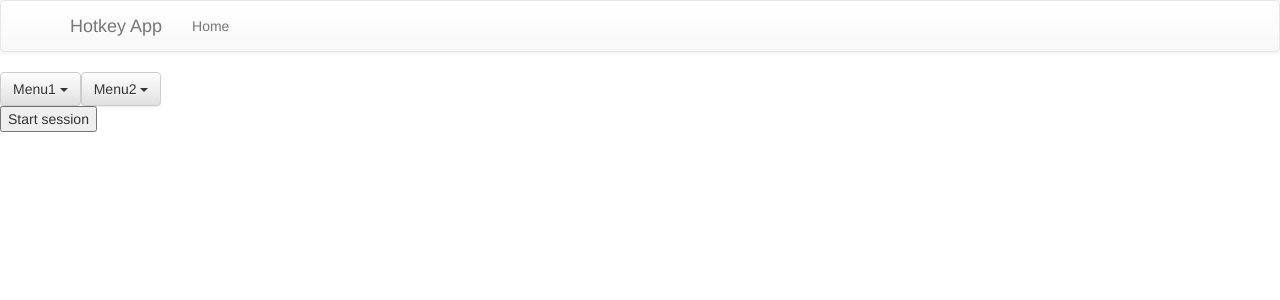
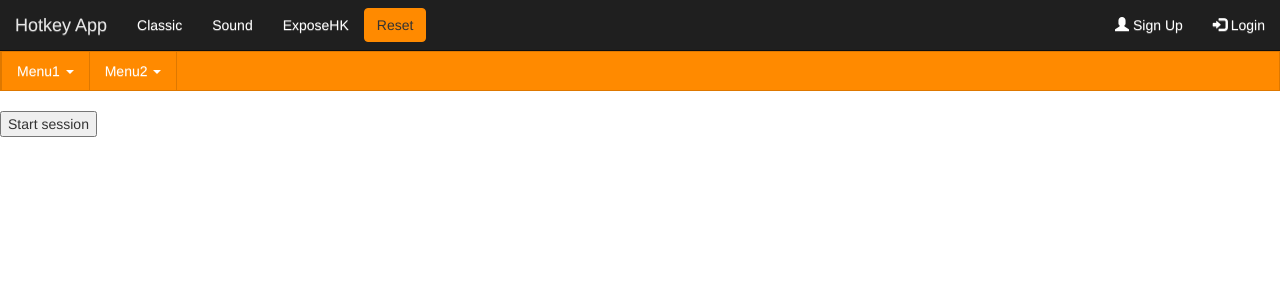
Before and after one commit to Datshlag/IGR205, an Angular app in the folder hotkey-app/: page / in a window 1280 px wide. Shown: the top 300 px of the page. Built offline with nearby package versions, Linux system fonts and the light colour scheme.

Commit message:
html/css for app WIP

```diff
--- a/hotkey-app/src/app/components/menubar/menubar.component.css
+++ b/hotkey-app/src/app/components/menubar/menubar.component.css
@@ -1,3 +1,133 @@
-.action {
-  cursor: pointer;
+.navbar-custom {
+  background-color: #ff8a00;
+  border-color: #de7800;
+  border-radius: 0px;
 }
+.navbar-custom .navbar-brand {
+  color: #ffffff;
+}
+.navbar-custom .navbar-brand:hover,
+.navbar-custom .navbar-brand:focus {
+  color: #e6e6e6;
+  background-color: transparent;
+}
+.navbar-custom .navbar-text {
+  color: #ffffff;
+}
+.navbar-custom {
+	min-height:40px; height: 40px;
+}
+.navbar-custom .navbar-brand {
+	padding: 0px 12px;
+	font-size: 16px;
+	line-height: 40px;
+}
+.navbar-custom .navbar-nav > li > a {
+	padding-top: 0px;
+	padding-bottom: 0px;
+	line-height: 38px;
+}
+.navbar-custom .navbar-nav {
+    margin: 0 -15px;
+}
+.navbar-custom .navbar-nav > li:last-child > a {
+  border-right: 1px solid #de7800;
+}
+.navbar-custom .navbar-nav > li > a {
+  color: #ffffff;
+  border-left: 1px solid #de7800;
+}
+.navbar-custom .navbar-nav > li > a:hover,
+.navbar-custom .navbar-nav > li > a:focus {
+  color: #ffffff;
+  background-color: transparent;
+}
+.navbar-custom .navbar-nav > .active > a,
+.navbar-custom .navbar-nav > .active > a:hover,
+.navbar-custom .navbar-nav > .active > a:focus {
+  color: #ffffff;
+  background-color: #de7800;
+}
+.navbar-custom .navbar-nav > .disabled > a,
+.navbar-custom .navbar-nav > .disabled > a:hover,
+.navbar-custom .navbar-nav > .disabled > a:focus {
+  color: #cccccc;
+  background-color: transparent;
+}
+.navbar-custom .navbar-toggle {
+  border-color: #dddddd;
+}
+.navbar-custom .navbar-toggle:hover,
+.navbar-custom .navbar-toggle:focus {
+  background-color: #dddddd;
+}
+.navbar-custom .navbar-toggle .icon-bar {
+  background-color: #cccccc;
+}
+.navbar-custom .navbar-collapse,
+.navbar-custom .navbar-form {
+  border-color: #db7700;
+}
+.navbar-custom .navbar-nav > .dropdown > a:hover .caret,
+.navbar-custom .navbar-nav > .dropdown > a:focus .caret {
+  border-top-color: #ffffff;
+  border-bottom-color: #ffffff;
+}
+.navbar-custom .navbar-nav > .open > a,
+.navbar-custom .navbar-nav > .open > a:hover,
+.navbar-custom .navbar-nav > .open > a:focus {
+  background-color: #de7800;
+  color: #ffffff;
+}
+.navbar-custom .navbar-nav > .open > a .caret,
+.navbar-custom .navbar-nav > .open > a:hover .caret,
+.navbar-custom .navbar-nav > .open > a:focus .caret {
+  border-top-color: #ffffff;
+  border-bottom-color: #ffffff;
+}
+.navbar-custom .navbar-nav > .dropdown > a .caret {
+  border-top-color: #ffffff;
+  border-bottom-color: #ffffff;
+}
+@media (max-width: 767) {
+  .navbar-custom .navbar-nav .open .dropdown-menu > li > a {
+    color: #ffffff;
+  }
+  .navbar-custom .navbar-nav .open .dropdown-menu > li > a:hover,
+  .navbar-custom .navbar-nav .open .dropdown-menu > li > a:focus {
+    color: #ffffff;
+  }
+  .navbar-custom .navbar-nav .open .dropdown-menu > .active > a,
+  .navbar-custom .navbar-nav .open .dropdown-menu > .active > a:hover,
+  .navbar-custom .navbar-nav .open .dropdown-menu > .active > a:focus {
+    color: #ffffff;
+    background-color: #de7800;
+  }
+  .navbar-custom .navbar-nav .open .dropdown-menu > .disabled > a,
+  .navbar-custom .navbar-nav .open .dropdown-menu > .disabled > a:hover,
+  .navbar-custom .navbar-nav .open .dropdown-menu > .disabled > a:focus {
+    color: #cccccc;
+  }
+}
+.navbar-custom .navbar-link {
+  color: #ffffff;
+}
+.navbar-custom .navbar-link:hover {
+  color: #ffffff;
+}
+
+.navbar-custom .navbar-collapse.collapse {
+  display: block!important;
+}
+
+.navbar-custom .navbar-nav>li, .navbar-nav {
+  float: left !important;
+}
+
+.navbar-custom .navbar-nav.navbar-right:last-child {
+  margin-right: -15px !important;
+}
+
+.navbar-custom .navbar-right {
+  float: right!important;
+}
--- a/hotkey-app/src/app/components/menubar/menubar.component.html
+++ b/hotkey-app/src/app/components/menubar/menubar.component.html
@@ -1,14 +1,13 @@
-<div class="btn-group" *ngFor="let menu of menus">
-  <div class="dropdown">
-    <button class="btn btn-default dropdown-toggle"
-      type="button" data-toggle="dropdown">
-      {{menu.name}}
-      <span class="caret"></span>
-    </button>
-    <ul class="dropdown-menu" aria-labelledby="dropdownMenu1">
-      <li *ngFor="let action of menu.actions" class="action">
-        <app-classic [action]="action"></app-classic>
-      </li>
-    </ul>
-  </div>
+<div class="navbar navbar-custom navbar-xs">
+    <div class="container-fluid">
+        <ul class="nav navbar-nav">
+            <li class="dropdown" *ngFor="let menu of menus">
+                <a class="dropdown-toggle" data-toggle="dropdown" href="#">{{menu.name}} <span class="caret"></span></a>
+            <ul class="dropdown-menu">
+                <li *ngFor="let action of menu.actions" class="action">
+                <app-classic [action]="action"></app-classic>
+                </li>
+            </ul>
+        </ul>
+    </div>
 </div>
--- a/hotkey-app/src/app/components/navbar/navbar.component.css
+++ b/hotkey-app/src/app/components/navbar/navbar.component.css
@@ -0,0 +1,126 @@
+.navbar-custom {
+  background-color: #1f1f1f;
+  border-color: #0e0e0e;
+  margin-bottom: 0px;
+}
+.navbar-custom .navbar-brand {
+  color: #ffffff;
+}
+.navbar-custom .navbar-brand:hover,
+.navbar-custom .navbar-brand:focus {
+  color: #e6e6e6;
+  background-color: transparent;
+}
+.navbar-custom .navbar-text {
+  color: #ffffff;
+}
+.navbar-custom .navbar-nav > li > a {
+  color: #ffffff;
+}
+.navbar-custom .navbar-nav > li > a:hover,
+.navbar-custom .navbar-nav > li > a:focus {
+  color: #ff8a00;
+  background-color: transparent;
+}
+.navbar-custom .navbar-nav > .active > a,
+.navbar-custom .navbar-nav > .active > a:hover,
+.navbar-custom .navbar-nav > .active > a:focus {
+  color: #ff8a00;
+  background-color: #0e0e0e;
+}
+.navbar-custom .navbar-nav > .disabled > a,
+.navbar-custom .navbar-nav > .disabled > a:hover,
+.navbar-custom .navbar-nav > .disabled > a:focus {
+  color: #cccccc;
+  background-color: transparent;
+}
+.navbar-custom .navbar-toggle {
+  border-color: #dddddd;
+}
+.navbar-custom .navbar-toggle:hover,
+.navbar-custom .navbar-toggle:focus {
+  background-color: #dddddd;
+}
+.navbar-custom .navbar-toggle .icon-bar {
+  background-color: #cccccc;
+}
+.navbar-custom .navbar-collapse,
+.navbar-custom .navbar-form {
+  border-color: #0d0d0d;
+}
+.navbar-custom .navbar-nav > .dropdown > a:hover .caret,
+.navbar-custom .navbar-nav > .dropdown > a:focus .caret {
+  border-top-color: #ff8a00;
+  border-bottom-color: #ff8a00;
+}
+.navbar-custom .navbar-nav > .open > a,
+.navbar-custom .navbar-nav > .open > a:hover,
+.navbar-custom .navbar-nav > .open > a:focus {
+  background-color: #0e0e0e;
+  color: #ff8a00;
+}
+.navbar-custom .navbar-nav > .open > a .caret,
+.navbar-custom .navbar-nav > .open > a:hover .caret,
+.navbar-custom .navbar-nav > .open > a:focus .caret {
+  border-top-color: #ff8a00;
+  border-bottom-color: #ff8a00;
+}
+.navbar-custom .navbar-nav > .dropdown > a .caret {
+  border-top-color: #ffffff;
+  border-bottom-color: #ffffff;
+}
+@media (max-width: 767) {
+  .navbar-custom .navbar-nav .open .dropdown-menu > li > a {
+    color: #ffffff;
+  }
+  .navbar-custom .navbar-nav .open .dropdown-menu > li > a:hover,
+  .navbar-custom .navbar-nav .open .dropdown-menu > li > a:focus {
+    color: #ff8a00;
+    background-color: transparent;
+  }
+  .navbar-custom .navbar-nav .open .dropdown-menu > .active > a,
+  .navbar-custom .navbar-nav .open .dropdown-menu > .active > a:hover,
+  .navbar-custom .navbar-nav .open .dropdown-menu > .active > a:focus {
+    color: #ff8a00;
+    background-color: #0e0e0e;
+  }
+  .navbar-custom .navbar-nav .open .dropdown-menu > .disabled > a,
+  .navbar-custom .navbar-nav .open .dropdown-menu > .disabled > a:hover,
+  .navbar-custom .navbar-nav .open .dropdown-menu > .disabled > a:focus {
+    color: #cccccc;
+    background-color: transparent;
+  }
+}
+.navbar-custom .navbar-link {
+  color: #ffffff;
+}
+.navbar-custom .navbar-link:hover {
+  color: #ff8a00;
+}
+
+.btn-custom {
+  background-color: #ff8a00;
+  border-color: #ff8a00;
+}
+.btn-custom:hover,
+.btn-custom:focus,
+.btn-custom:active,
+.btn-custom.active {
+  background-color: #e67c00;
+  border-color: #cc6e00;
+}
+.btn-custom.disabled:hover,
+.btn-custom.disabled:focus,
+.btn-custom.disabled:active,
+.btn-custom.disabled.active,
+.btn-custom[disabled]:hover,
+.btn-custom[disabled]:focus,
+.btn-custom[disabled]:active,
+.btn-custom[disabled].active,
+fieldset[disabled] .btn-custom:hover,
+fieldset[disabled] .btn-custom:focus,
+fieldset[disabled] .btn-custom:active,
+fieldset[disabled] .btn-custom.active {
+  background-color: #ff8a00;
+  border-color: #ff8a00;
+}
--- a/hotkey-app/src/app/components/navbar/navbar.component.html
+++ b/hotkey-app/src/app/components/navbar/navbar.component.html
@@ -1,5 +1,5 @@
-<nav class="navbar navbar-default">
-  <div class="container">
+<nav class="navbar navbar-custom navbar-static-top" role="navigation">
+     <div class="container-fluid">
           <div class="navbar-header">
                <button type="button" class="navbar-toggle collapsed"
                     data-toggle="collapse" data-target="#navbar"
@@ -12,11 +12,16 @@
           <a class="navbar-brand" href="/">Hotkey App</a>
     </div>
     <div id="navbar" class="collapse navbar-collapse">
-      <ul class="nav navbar-nav navbar-left">
-        <li>
-          <a href="">Home</a>
-        </li>
+          <ul class="nav navbar-nav">
+               <li><a href="#">Classic</a></li>
+               <li><a href="#">Sound</a></li>
+               <li><a href="#">ExposeHK</a></li>
           </ul>
+          <ul class="nav navbar-nav navbar-right">
+               <li><a href="#"><span class="glyphicon glyphicon-user"></span> Sign Up</a></li>
+               <li><a href="#"><span class="glyphicon glyphicon-log-in"></span> Login</a></li>
+          </ul>
+          <button class="btn btn-custom navbar-btn">Reset</button>
     </div>
   </div>
 </nav>
```
Also changed, not shown: hotkey-app/src/app/app.component.css (line endings or trailing spaces), 2 other files (tests, documents, lock files or other folders). Lines whose indentation alone changed are shown as unchanged.
